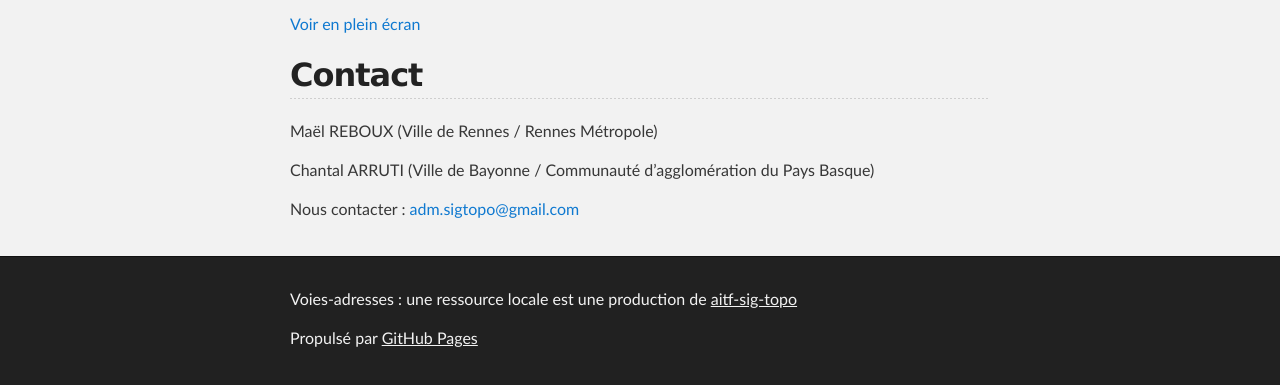
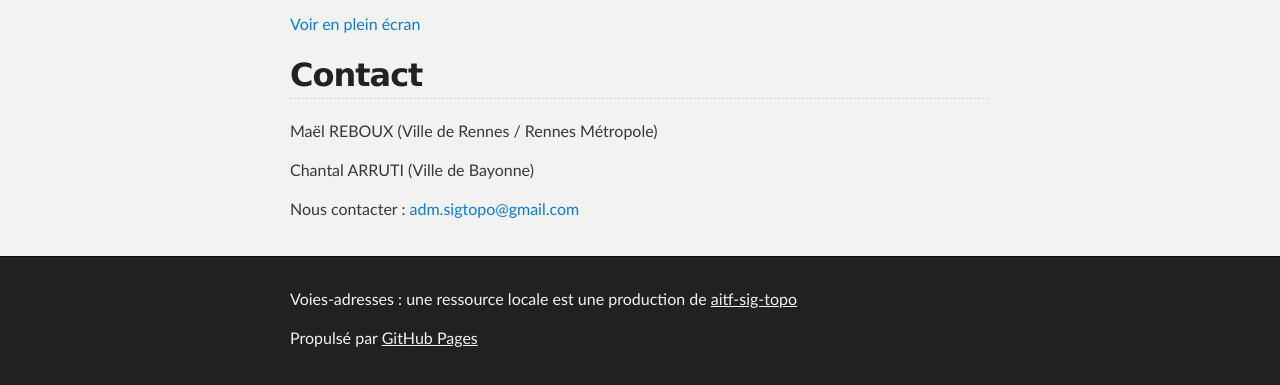
Before and after one commit to aitf-sig-topo/voies-adresses, a Jekyll site: the page built from docs/index.md, in a window 1280 px wide and 900 px high, scrolled down 2646 px, cut to the strip 515-900 px from the top of the window. Built offline with Jekyll 4.4.1, drawn with Linux system fonts in a browser that asks for light colours; our own code applies the rules of GitHub Pages for plain Markdown files.

Commit message:
maj Bayonne

```diff
--- a/docs/index.md
+++ b/docs/index.md
@@ -70,6 +70,6 @@ N'hésitez pas à les contacter si vous cherchez de l'aide ou des ressources pou
 
 Maël REBOUX (Ville de Rennes / Rennes Métropole)
 
-Chantal ARRUTI (Ville de Bayonne / Communauté d'agglomération du Pays Basque)
+Chantal ARRUTI (Ville de Bayonne)
 
 Nous contacter : [adm.sigtopo@gmail.com]()
```
